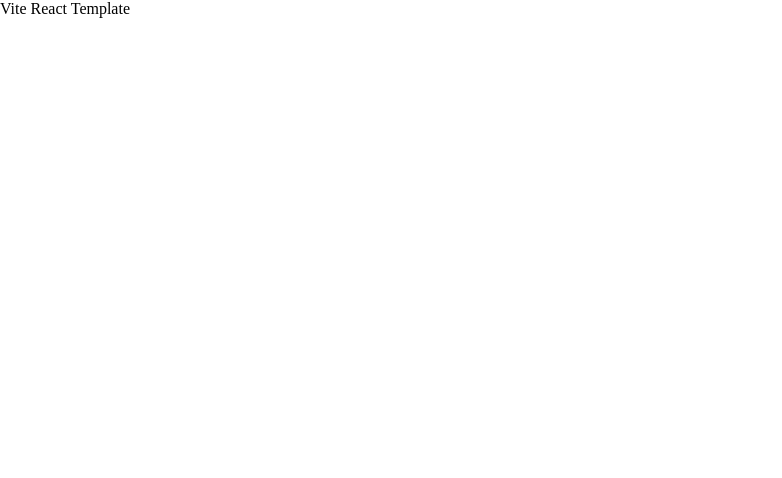
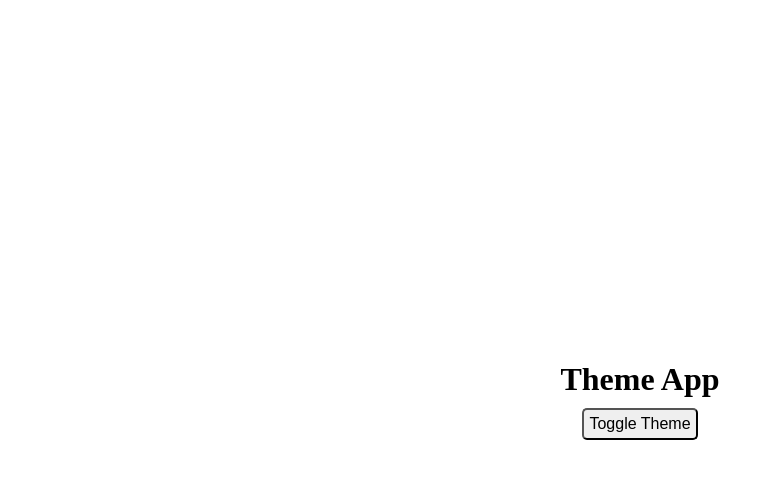
Before and after one commit to Alac1996/react-ecosystem, a React (Vite) app: page / in a window 1280 px wide. Shown: the top 478 px of the page, without its empty margins (0-782 px from the left). Built offline with nearby package versions, Linux system fonts and the light colour scheme.

Commit message:
update react-ecosystem-1

```diff
--- a/src/index.css
+++ b/src/index.css
@@ -3,3 +3,19 @@
   padding: 0;
   box-sizing: border-box;
 }
+
+.App {
+  height: 100vh;
+  display: flex;
+  justify-content: center;
+  align-items: center;
+  flex-direction: column;
+  gap: 10px;
+}
+
+button {
+  padding: 5px;
+  font-size: 16px;
+  border-radius: 5px;
+  cursor: pointer;
+}
--- a/src/main.jsx
+++ b/src/main.jsx
@@ -1,7 +1,93 @@
-import React from "react";
+import React, { useState, createContext, useContext } from "react";
 import ReactDOM from "react-dom/client";
 import "./index.css";
 
+// Context
+// 1. createContext [Provider,Consumer] => ชื่อ Context
+const ThemeContext = createContext();
+
+// A1.สร้าง HOC : Higher Order Component (Provider)
+// HOC คือ FC ที่รับ Component เข้าไปและ return Component ใหม่ออกมา
+
+// function ThemeContextProvider(props) {
+//   console.log(props);
+//   return <div> {props.children} </div>;
+// }
+
+// function ThemeContextProvider(props) {
+//   console.log(props);
+//   return <ThemeContext.Provider>{props.children}</ThemeContext.Provider>;
+// }
+
+/*
+// A2. Share Data & Logic ผ่าน attribute value
+  ====>Data (state,boolean,string,object,array etc.)
+  ====>Logic (Fn ที่ใช้ handle ต่างๆ)
+*/
+
+// Data : isDarkMode,stylesObj
+// Logic : setIsDarkMode,handleToggleTheme
+function ThemeContextProvider(props) {
+  const [isDarkMode, setIsDarkMode] = useState(false);
+
+  const stylesObj = {
+    backgroundColor: isDarkMode ? "black" : "white",
+    color: isDarkMode ? "white" : "black",
+  };
+  const handleToggleTheme = () => {
+    setIsDarkMode(!isDarkMode);
+  };
+
+  const shareObj = { theme: stylesObj, toggleTheme: handleToggleTheme };
+  return (
+    <ThemeContext.Provider value={shareObj}>
+      {props.children}
+    </ThemeContext.Provider>
+  );
+}
+
+// A3. นำ Provider ไปครอบ Children
+/*
+ <ThemeContextProvider>
+    <App />
+  </ThemeContextProvider>
+*/
+
+/*
+#### B1 : @Children Component ดึงค่า shared object ผ่านตัว useContext
+SYNTAX : useContext(ContextName)
+ex.
+const sharedObj = useContext(ThemeContext)
+*/
+
+// #############################################################
+// #############################################################
+// #############################################################
+
+// UI : Component
+function App() {
+  const s = useContext(ThemeContext);
+  console.log(s);
+  // const [isDarkMode, setIsDarkMode] = useState(true);
+
+  // const stylesObj = {
+  //   backgroundColor: isDarkMode ? "black" : "white",
+  //   color: isDarkMode ? "white" : "black",
+  // };
+
+  // const handleToggleTheme = () => {
+  //   setIsDarkMode(!isDarkMode);
+  // };
+  return (
+    <div className="App" style={s.theme}>
+      <h1>Theme App</h1>
+      <button onClick={s.toggleTheme}>Toggle Theme</button>
+    </div>
+  );
+}
+
 ReactDOM.createRoot(document.getElementById("root")).render(
-  <div>Vite React Template</div>
+  <ThemeContextProvider>
+    <App />
+  </ThemeContextProvider>
 );
```
